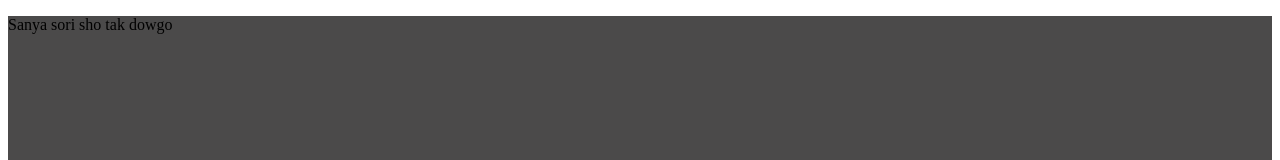
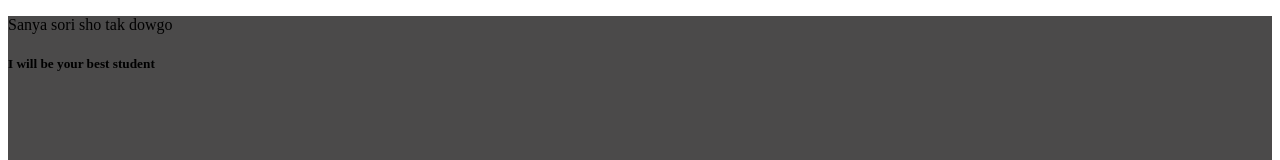
Before and after one commit to OKkurva/testhtml, a plain HTML site: page index.html in a window 1280 px wide. Shown: the top 160 px of the page. Drawn offline with Linux system fonts and the light colour scheme.

Commit message:
new text

```diff
--- a/index.html
+++ b/index.html
@@ -9,6 +9,7 @@
 <body>
     <div class="wrapper">
         <p>Sanya sori sho tak dowgo</p>
+        <h5>I will be your best student</h5>
     </div>
 </body>
 </html>
```
